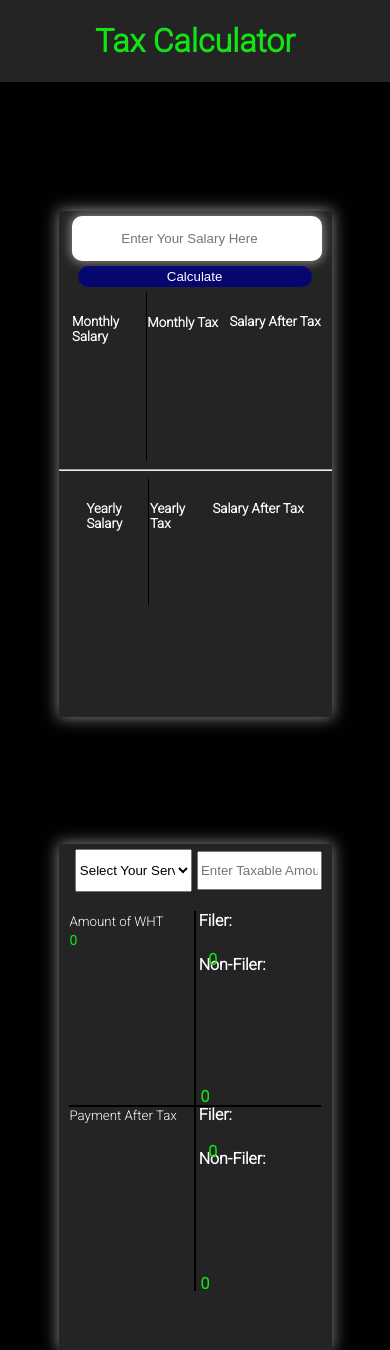
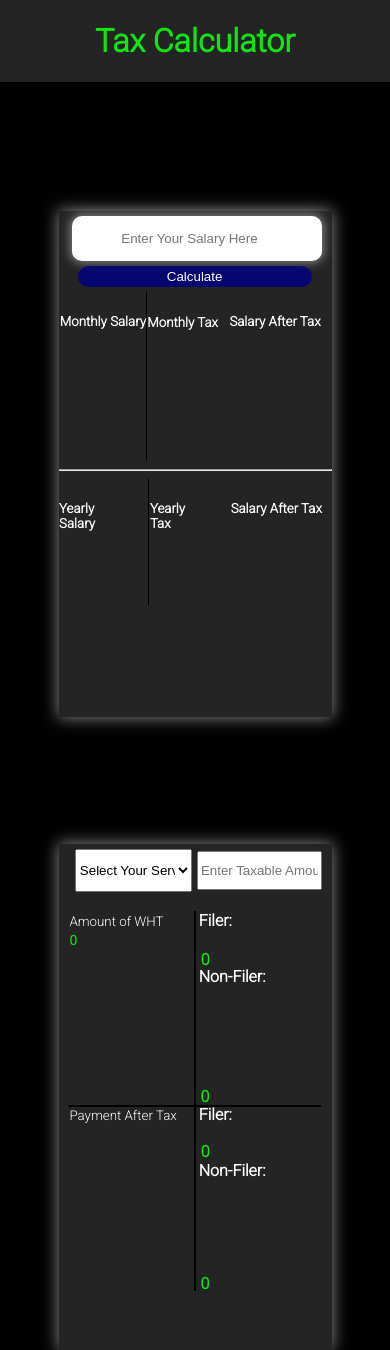
Before and after one commit to Sabeerwaqas/Sales-Tax-Updated, a React (Create React App) app: page / in a window 390 px wide. Built offline with nearby package versions, Linux system fonts and the light colour scheme.

Commit message:
[Build: Make website responsive for 400pc devices]

```diff
--- a/src/components/sale.css
+++ b/src/components/sale.css
@@ -557,9 +557,65 @@ small{
     }
 
 
+
 }
 
-/* For  */
+/* For 400px */
+
+@media screen and (max-width: 400px) {
+
+    .yearly-success{
+        left: 30%;
+    }
+
+    .after-tax{
+        position: relative;
+        left: 20%;
+    }
+
+    .monthly-yearly-success-one{
+        position: absolute;
+        bottom: 55%;
+        left: 2%;
+    }
+
+    .monthly-salary{
+        position: absolute;
+        left: 0.5%;
+    }
+
+    .border{
+        position: relative;
+        right: 10%;
+    }
+
+    .monthly-yearly-success-two{
+        position: absolute;
+        top: 120%;
+        left: 10%;
+    }
+
+
+.non-filer{
+    margin-left: 2%;
+    margin-top: 30%;
+    color: white;
+    font-weight: bold;
+    display: block;
+}
+
+
+.amountForFiler{
+    margin-left: 2%;
+}
+
+.amountForNonFiler{
+    margin-top: 0%;
+    display: block;
+    font-size: 1rem;
+}
+
+}
 
 
 /* For 380px Devices */
```
